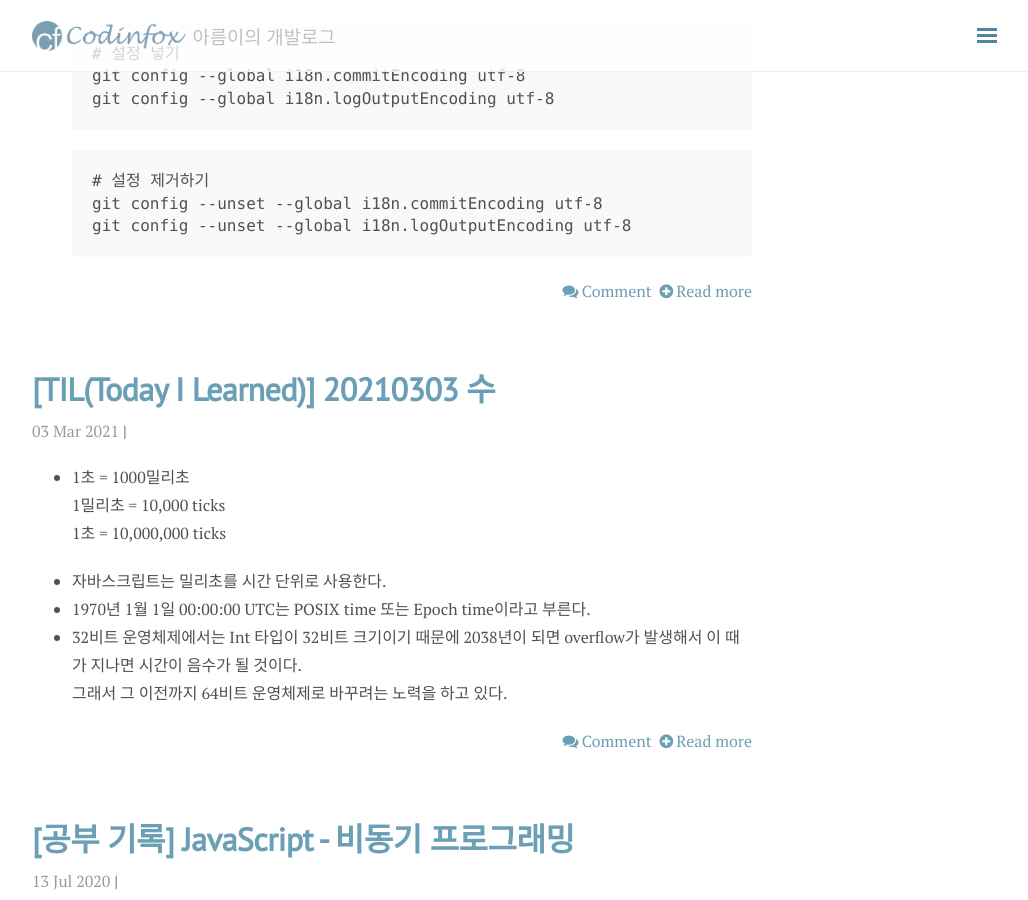
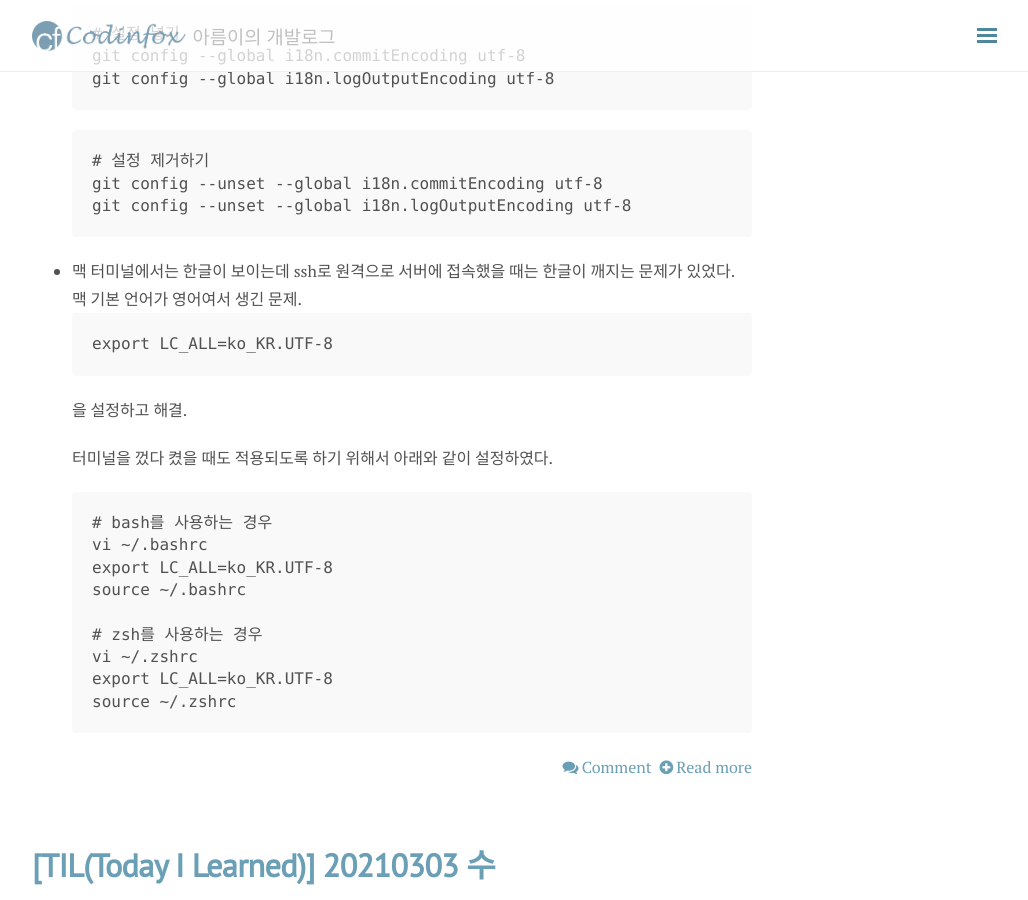
Before and after one commit to aiody/aiody.github.io, a Jekyll site: the page built from blog/index.html, in a window 1280 px wide and 900 px high, scrolled down 381 px. Shown: the whole window, without its empty margins (248-1276 px from the left). Built offline with Jekyll 4.4.1, drawn with Linux system fonts in a browser that asks for light colours; nearby versions of some CDN libraries; the list of posts is cut into pages by our own code; comment, search, counter and statistics services are not loaded.

Commit message:
update 2021-03-04-TIL.md

````diff
--- a/_posts/2021-03-04-TIL.md
+++ b/_posts/2021-03-04-TIL.md
@@ -19,3 +19,22 @@ categories: TIL
   git config --unset --global i18n.commitEncoding utf-8
   git config --unset --global i18n.logOutputEncoding utf-8
   ```
+
+ * 맥 터미널에서는 한글이 보이는데 ssh로 원격으로 서버에 접속했을 때는 한글이 깨지는 문제가 있었다. 맥 기본 언어가 영어여서 생긴 문제.
+   ```
+   export LC_ALL=ko_KR.UTF-8
+   ```
+   을 설정하고 해결.
+
+   터미널을 껐다 켰을 때도 적용되도록 하기 위해서 아래와 같이 설정하였다.
+   ```
+   # bash를 사용하는 경우
+   vi ~/.bashrc
+   export LC_ALL=ko_KR.UTF-8
+   source ~/.bashrc
+
+   # zsh를 사용하는 경우
+   vi ~/.zshrc
+   export LC_ALL=ko_KR.UTF-8
+   source ~/.zshrc
+   ```
````
